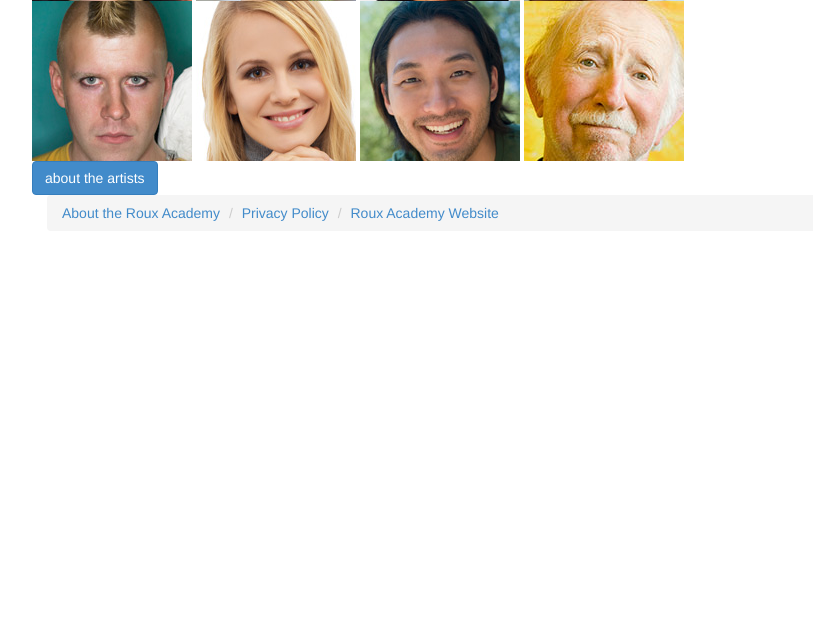
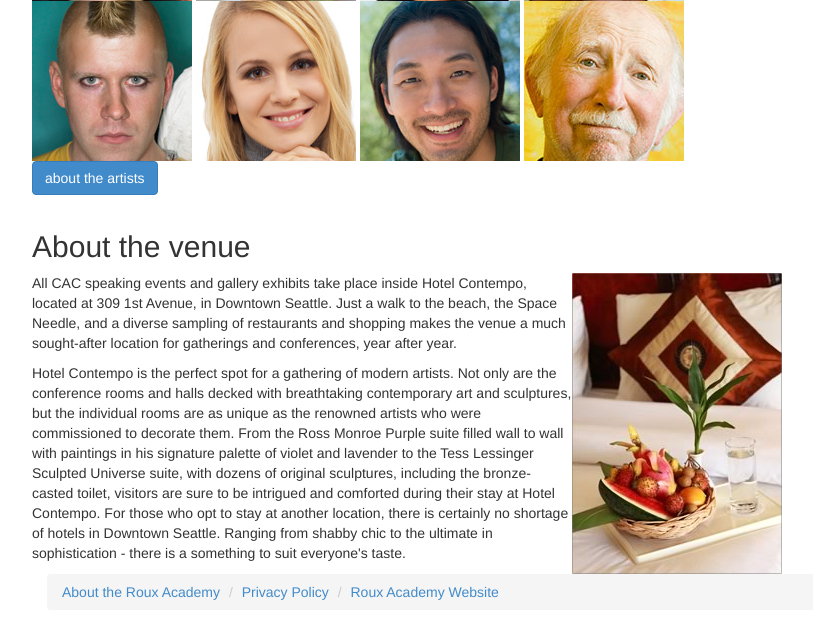
Before and after one commit to weiro/weirobootstrap2, a PHP site: page / in a window 1280 px wide. Shown: the part 1408-2038 px from the top of the page, without its empty margins (38-851 px from the left). Before the commit the page ends 1629 px from the top, so only its background shows below. Run offline with PHP 8.4, Linux system fonts and the light colour scheme.

Commit message:
added about the venue file

```diff
--- /dev/null
+++ b/_/components/php/article-aboutthevenue.php
@@ -0,0 +1,9 @@
+<article class="aboutthevenue media">
+  <h2>About the venue</h2>
+
+  <div class="media-body">
+    <a class="pull-right"href="venuetravel.php"><img src="/images/hotels/contempo.jpg" alt="Photo of Hotel Contempo"></a>
+    <p>All CAC speaking events and gallery exhibits take place inside Hotel Contempo, located at 309 1st Avenue, in Downtown Seattle. Just a walk to the beach, the Space Needle, and a diverse sampling of restaurants and shopping makes the venue a much sought-after location for gatherings and conferences, year after year.</p>
+    <p class="hidden-sm">Hotel Contempo is the perfect spot for a gathering of modern artists. Not only are the conference rooms and halls decked with breathtaking contemporary art and sculptures, but the individual rooms are as unique as the renowned artists who were commissioned to decorate them. From the Ross Monroe Purple suite filled wall to wall with paintings in his signature palette of violet and lavender to the Tess Lessinger Sculpted Universe suite, with dozens of original sculptures, including the bronze-casted toilet, visitors are sure to be intrigued and comforted during their stay at Hotel Contempo.  For those who opt to stay at another location, there is certainly no shortage of hotels in Downtown Seattle. Ranging from shabby chic to the ultimate in sophistication - there is a something to suit everyone's taste.</p>
+  </div>
+</article>
--- a/index.php
+++ b/index.php
@@ -21,6 +21,7 @@
       <section class="main col col-lg-8">
       <?php include '_/components/php/article-intro.php'; ?>
       <?php include '_/components/php/article-abouttheartists.php'; ?>
+      <?php include '_/components/php/article-aboutthevenue.php'; ?>
       </section> <!-- main -->
       <section class="sidebar col col-lg-4">
 
```
